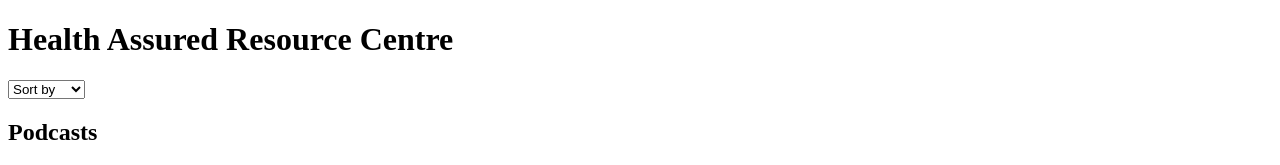
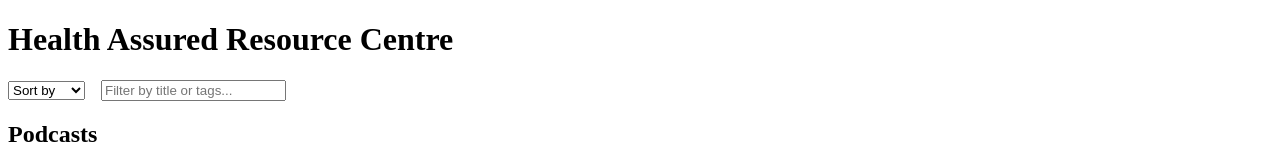
Before and after one commit to wanandonly/health-assured-resource-centre, a React (Vite) app: page / in a window 1280 px wide. Shown: the top 165 px of the page. Built offline with nearby package versions, Linux system fonts and the light colour scheme.

Commit message:
added the filter input to App

```diff
--- a/src/App.tsx
+++ b/src/App.tsx
@@ -2,10 +2,12 @@
 import ResourcesData from "./config/resources.json";
 import Card from "./components/Card/Card";
 import Sort from "./components/Sort/Sort";
+import Filter from "./components/Filter/Filter";
 import { sortByCategory, sortByDate } from "./utils/sort";
 
 function App() {
   const [sortOption, setSortOption] = useState("");
+  const [filterText, setFilterText] = useState("");
   const resources = [...ResourcesData].sort((a, b) => {
     if (sortOption === "category") {
       return sortByCategory([a, b])[0] === a ? -1 : 1;
@@ -24,6 +26,11 @@
         sortBy={sortOption}
         onSortChange={(value) => setSortOption(value)}
       />
+      {/* Render the Filter component with initial filterText value with onFilterChange function - TODO: Add filtering logic */}
+      <Filter
+        filterText={filterText}
+        onFilterChange={(text) => setFilterText(text)}
+      />
       {resources.map((resource) => (
         <Fragment key={resource.category}>
           <h2>{resource.category}</h2>
--- a/src/components/Filter/Filter.tsx
+++ b/src/components/Filter/Filter.tsx
@@ -4,7 +4,7 @@
   return (
     <input
       type="text"
-      placeholder="Filter resources by title or tags..."
+      placeholder="Filter by title or tags..."
       value={filterText}
       onChange={(e) => onFilterChange(e.target.value)}
     />
--- /dev/null
+++ b/src/components/Sort/Sort.module.css
@@ -0,0 +1,3 @@
+.sortDropdown {
+  margin-right: 16px;
+}
--- a/src/components/Sort/Sort.tsx
+++ b/src/components/Sort/Sort.tsx
@@ -1,4 +1,5 @@
 import { SortProps } from "../../types/sort";
+import styles from "./Sort.module.css";
 
 function Sort({ sortBy, onSortChange }: SortProps) {
   const handleSortChange = (event: React.ChangeEvent<HTMLSelectElement>) => {
@@ -6,7 +7,11 @@
   };
 
   return (
-    <select value={sortBy} onChange={handleSortChange}>
+    <select
+      value={sortBy}
+      onChange={handleSortChange}
+      className={styles.sortDropdown}
+    >
       <option value="">Sort by</option>
       <option value="category">Category</option>
       <option value="date">Date</option>
```
Also changed, not shown: 2 other files (tests, documents, lock files or other folders).
